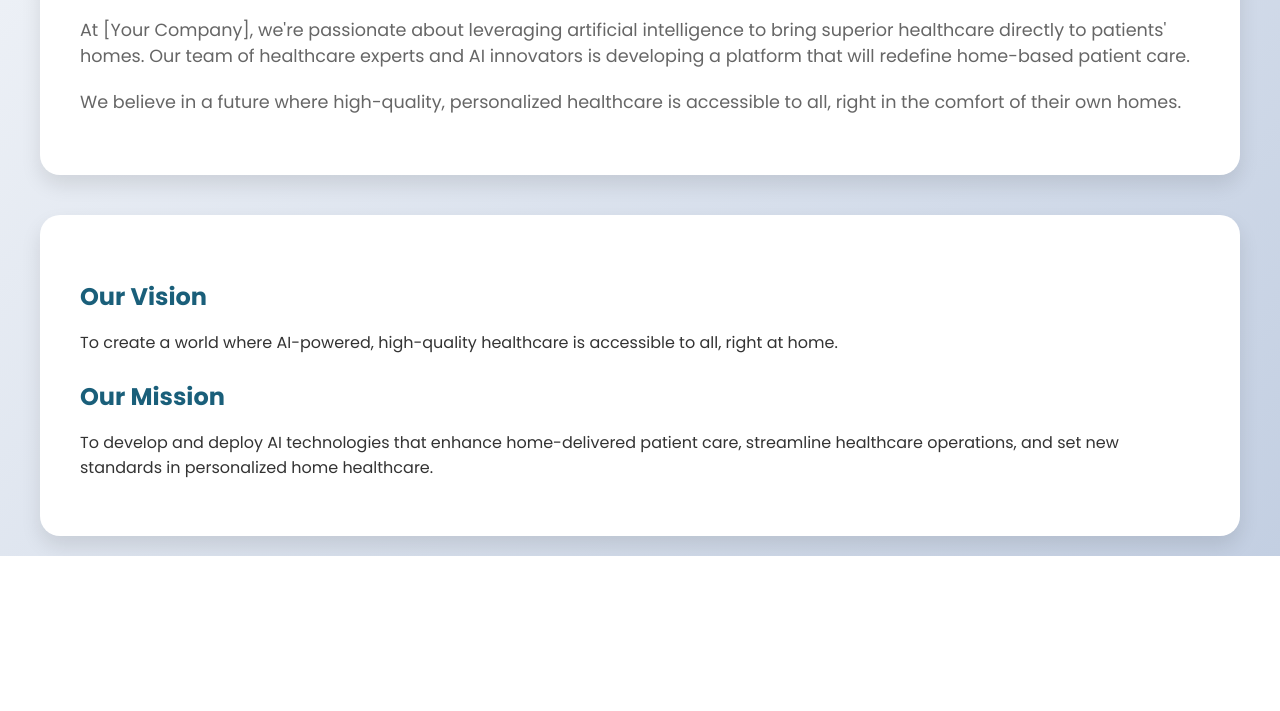
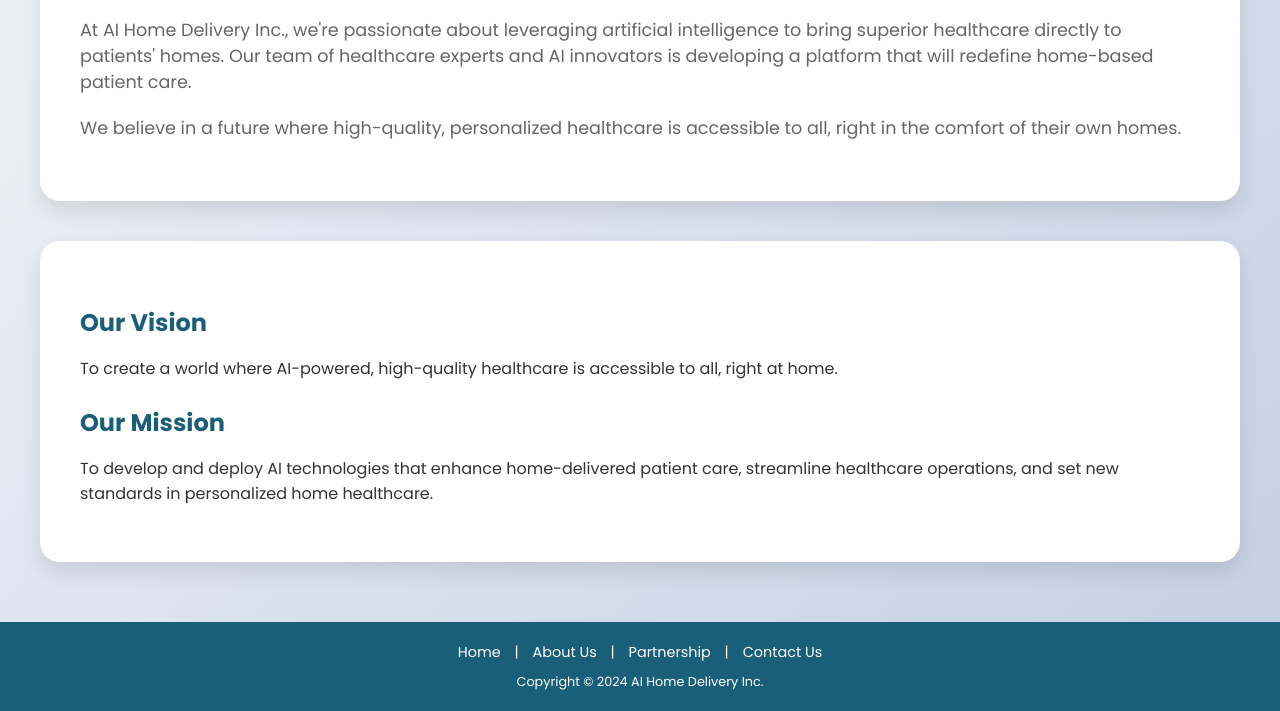
Before and after one commit to medapplication/medapplication, a plain HTML site: page about.html in a window 1280 px wide. Shown: the part 393-1104 px from the top of the page. Before the commit the page ends 949 px from the top, so only its background shows below. Drawn offline with Linux system fonts and the light colour scheme.

Commit message:
Update about.html

```diff
--- a/about.html
+++ b/about.html
@@ -13,11 +13,14 @@
             background: linear-gradient(135deg, #f5f7fa 0%, #c3cfe2 100%);
             color: #333;
             min-height: 100vh;
+            display: flex;
+            flex-direction: column;
         }
         .container {
             max-width: 1200px;
             margin: 0 auto;
             padding: 20px;
+            flex-grow: 1;
         }
         header {
             background: linear-gradient(90deg, #1a5f7a, #2c3e50);
@@ -79,6 +82,25 @@
             font-size: 1.5em;
             margin-bottom: 15px;
         }
+        footer {
+            background-color: #1a5f7a;
+            color: white;
+            text-align: center;
+            padding: 20px 0;
+            margin-top: 40px;
+        }
+        .footer-nav {
+            font-size: 0.9em;
+            margin-bottom: 10px;
+        }
+        .footer-nav a {
+            color: white;
+            text-decoration: none;
+            margin: 0 10px;
+        }
+        .copyright {
+            font-size: 0.8em;
+        }
     </style>
 </head>
 <body>
@@ -96,7 +118,7 @@
     <main class="container">
         <section class="about-content">
             <h2>Pioneering AI-Driven Home Healthcare Delivery</h2>
-            <p>At [Your Company], we're passionate about leveraging artificial intelligence to bring superior healthcare directly to patients' homes. Our team of healthcare experts and AI innovators is developing a platform that will redefine home-based patient care.</p>
+            <p>At AI Home Delivery Inc., we're passionate about leveraging artificial intelligence to bring superior healthcare directly to patients' homes. Our team of healthcare experts and AI innovators is developing a platform that will redefine home-based patient care.</p>
             <p>We believe in a future where high-quality, personalized healthcare is accessible to all, right in the comfort of their own homes.</p>
         </section>
         <section class="vision-mission">
@@ -106,5 +128,16 @@
             <p>To develop and deploy AI technologies that enhance home-delivered patient care, streamline healthcare operations, and set new standards in personalized home healthcare.</p>
         </section>
     </main>
+    <footer>
+        <div class="footer-nav">
+            <a href="index.html">Home</a> |
+            <a href="about.html">About Us</a> |
+            <a href="partnership.html">Partnership</a> |
+            <a href="contact.html">Contact Us</a>
+        </div>
+        <div class="copyright">
+            Copyright © 2024 AI Home Delivery Inc.
+        </div>
+    </footer>
 </body>
 </html>
```
